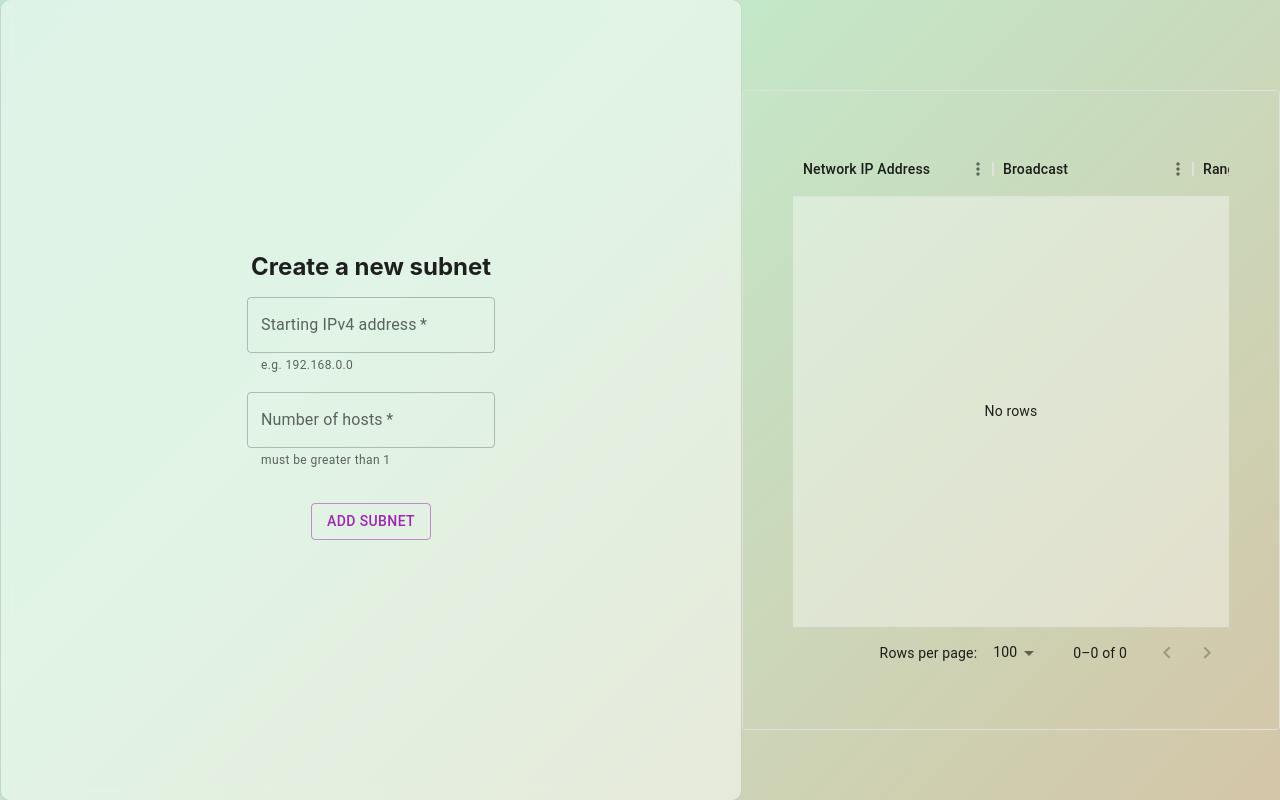
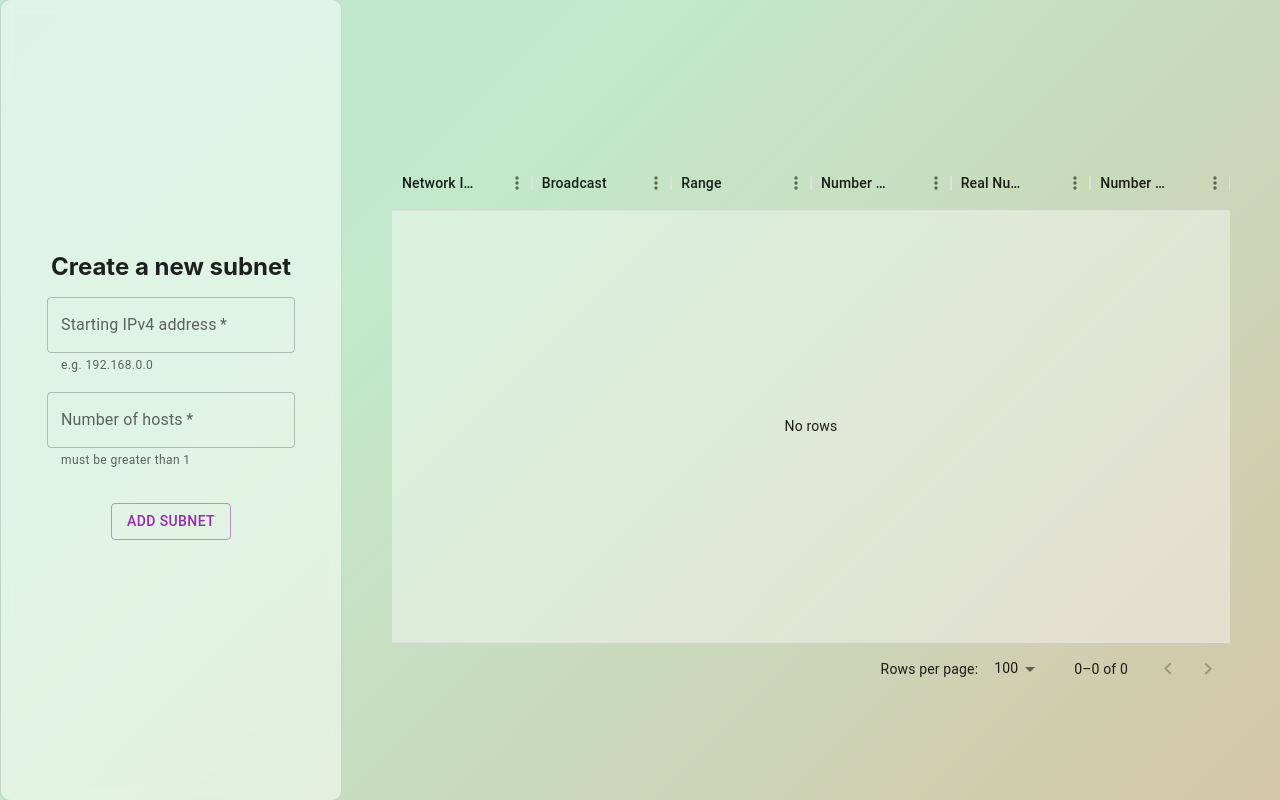
Before and after one commit to LuMarans30/Subnetting-react, a React (Create React App) app: page / in a window 1280 px wide. Built offline with nearby package versions, Linux system fonts and the light colour scheme.

Commit message:
better column width

```diff
--- a/src/App.css
+++ b/src/App.css
@@ -12,7 +12,7 @@
 
 .Card {
 	height: 100%;
-	width: 100%;
+	width: 300px;
 	border-radius: 10px;
 	text-align: center;
 	padding-left: 20px;
--- a/src/SubnetsGrid.js
+++ b/src/SubnetsGrid.js
@@ -4,18 +4,19 @@ import { DataGrid } from '@mui/x-data-grid';
 
 const style = {
     height: '80%',
-    width: '65%',
-    marginTop: 20,
-    padding: 50
+    width: '0%',
+    marginTop: 50,
+    padding: 50,
+    border: '0px'
 }
 
 const columns = [
-    { field: 'ipaddr', headerName: 'Network IP Address', width: 200 },
-    { field: 'broadcast', headerName: 'Broadcast', width: 200 },
-    { field: 'range', headerName: 'Range', width: 250 },
-    { field: 'numhost', headerName: 'Number of Hosts', width: 200 },
-    { field: 'realnumhost', headerName: 'Real Number of Hosts', width: 200 },
-    { field: 'wastehost', headerName: 'Number of Wasted Hosts', width: 200 }
+    { field: 'ipaddr', headerName: 'Network IP Address', flex: 1},
+    { field: 'broadcast', headerName: 'Broadcast', flex: 1 },
+    { field: 'range', headerName: 'Range', flex: 1 },
+    { field: 'numhost', headerName: 'Number of Hosts', flex: 1},
+    { field: 'realnumhost', headerName: 'Real Number of Hosts', flex: 1},
+    { field: 'wastehost', headerName: 'Number of Wasted Hosts', flex: 1},
 ];
 
 const SubnetsGrid = (props) => {
```
Also changed, not shown: 1 other file (tests, documents, lock files or other folders).
